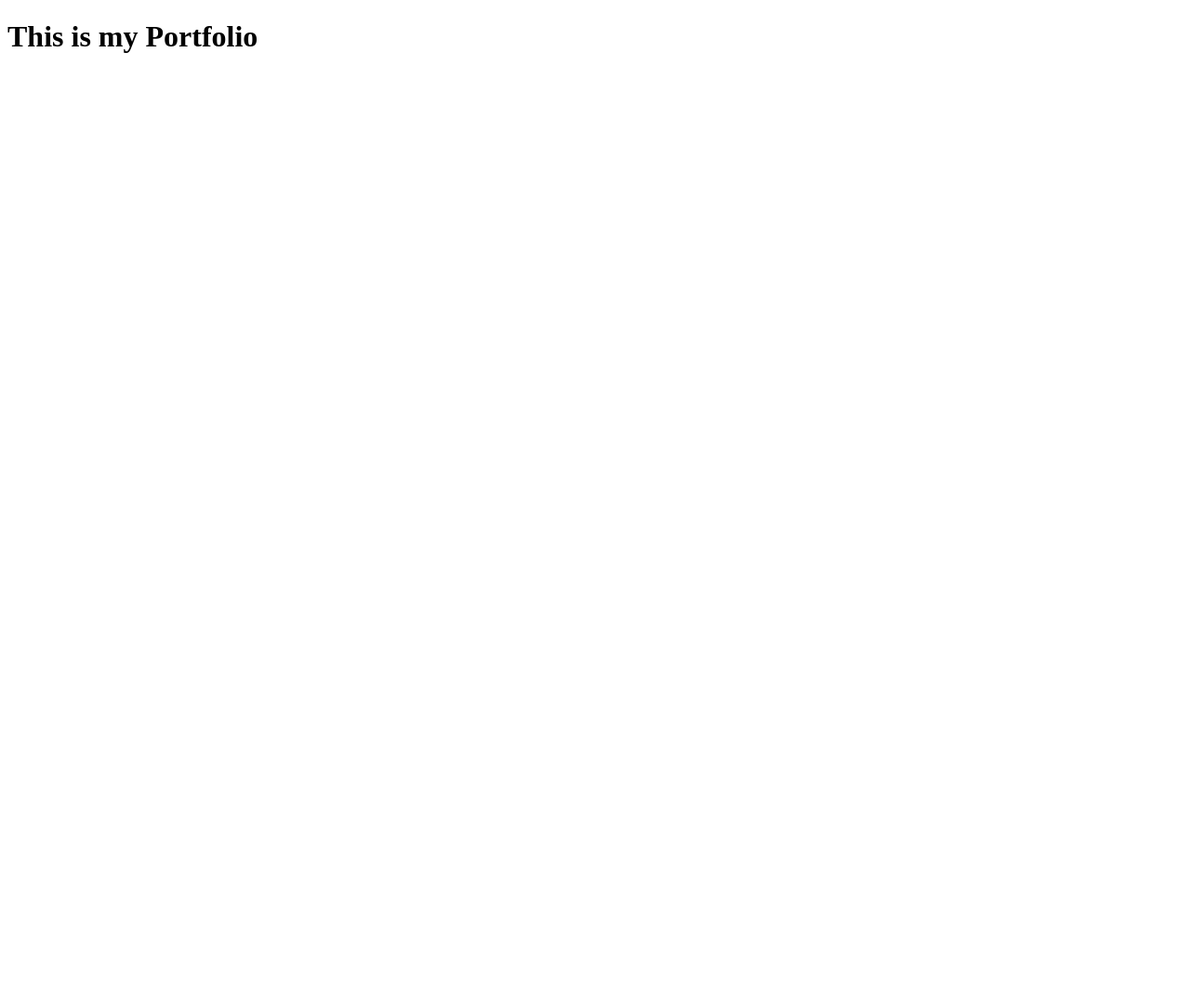
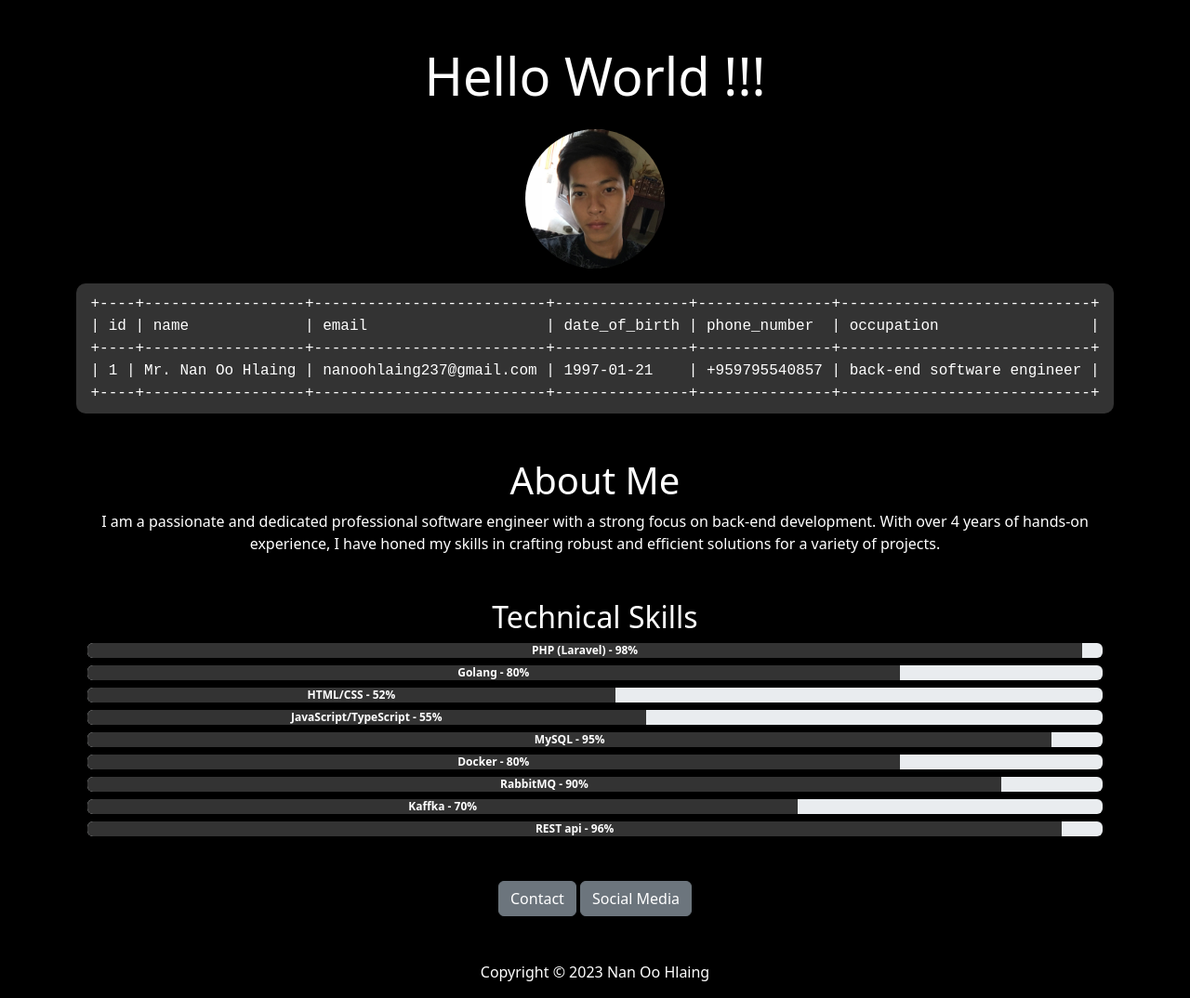
Before and after one commit to nanoohlaing1997/portfolio, a plain HTML site: page index.html in a window 1280 px wide. Shown: the whole page at 93% size. Before the commit the page ends 800 px from the top, so only its background shows below. Drawn offline with nearby package versions, Linux system fonts and the light colour scheme.

Commit message:
adding initial page

```diff
--- a/index.html
+++ b/index.html
@@ -5,8 +5,143 @@
 		<meta http-equiv="X-UA-Compatible" content="IE-edge">
 		<meta name="viewport" content="width-device-width, initial-scale-1.0">
 		<title>My Portfolio</title>
+		<link rel="stylesheet" href="https://cdn.jsdelivr.net/npm/bootstrap/dist/css/bootstrap.min.css">
 	</head>
-	<body>
-		<h1>This is my Portfolio</h1>
+
+	<style>
+		/* Custom CSS for the content */
+		.content {
+			font-family: monospace; /* Use a monospace font for a terminal look */
+			background-color: #333; /* Dark background color */
+			color: white; /* White text color */
+			padding: 10px;
+			border-radius: 10px;
+		}
+		/* Custom styling for '+' and '-' characters */
+		.content::before,
+		.content::after {
+			margin-right: 5px;
+			color: #ccc; /* Light color for '+' */
+		}
+		.content::after {
+			margin-left: 5px;
+		}
+
+		 /* Custom CSS for twinkle animation */
+		@keyframes twinkle {
+            0%, 100% {
+                opacity: 1;
+            }
+            50% {
+                opacity: 0;
+            }
+        }
+        .twinkle-text {
+            animation: twinkle 5s infinite; /* Apply the animation to the text */
+        }
+
+		/* Custom CSS for the percentage bars */
+        .progress-label {
+            font-weight: bold;
+			color: white;
+        }
+		.progress-bar{
+			background-color: #333;
+			/* height: 20px; */
+		}
+	</style>
+
+	<body class="bg-black text-white">
+		<div class="container text-center mt-5">
+		<h1 class="display-4 twinkle-text">Hello World !!!</h1>
+		<div class="container text-center mb-3">
+		<img src="linkedin.jpeg" alt="This is my profile" width="150" height="150" class="img-fluid rounded-circle mx-auto mt-3">
+		</div>
+
+		<div class="row mb-3">
+            <div class="col-12">
+                <div class="content">
+                    +----+------------------+--------------------------+---------------+---------------+----------------------------+<br>
+                    | id | name &nbsp; &nbsp; &nbsp; &nbsp; &nbsp; &nbsp; | email &nbsp; &nbsp; &nbsp; &nbsp; &nbsp; &nbsp; &nbsp; &nbsp; &nbsp; &nbsp;| date_of_birth | phone_number &nbsp;| occupation &nbsp; &nbsp; &nbsp; &nbsp; &nbsp; &nbsp; &nbsp; &nbsp; |<br>
+                    +----+------------------+--------------------------+---------------+---------------+----------------------------+<br>
+                    |  1 | Mr. Nan Oo Hlaing | nanoohlaing237@gmail.com | 1997-01-21 &nbsp; &nbsp;| +959795540857 | back-end software engineer |<br>
+                    +----+------------------+--------------------------+---------------+---------------+----------------------------+
+                </div>
+            </div>
+        </div>
+
+		<div class="mt-5 mb-5">
+			<h1>About Me</h1>
+			<p>
+				I am a passionate and dedicated professional software engineer with a strong focus on back-end development. With over 4 years of hands-on experience, I have honed my skills in crafting robust and efficient solutions for a variety of projects.
+			</p>
+		</div>
+		<div class="container mt-5 mb-5">
+			<h2>Technical Skills</h2>
+			<div class="progress">
+				<div class="progress-bar" role="progressbar" style="width: 98%;" aria-valuenow="98" aria-valuemin="0" aria-valuemax="100">
+					<span class="progress-label">PHP (Laravel) - 98%</span>
+				</div>
+			</div>
+			<div class="progress mt-2">
+				<div class="progress-bar" role="progressbar" style="width: 80%;" aria-valuenow="80" aria-valuemin="0" aria-valuemax="100">
+					<span class="progress-label">Golang - 80%</span>
+				</div>
+			</div>
+			<div class="progress mt-2">
+				<div class="progress-bar" role="progressbar" style="width: 52%;" aria-valuenow="52" aria-valuemin="0" aria-valuemax="100">
+					<span class="progress-label">HTML/CSS - 52%</span>
+				</div>
+			</div>
+			<div class="progress mt-2">
+				<div class="progress-bar" role="progressbar" style="width: 55%;" aria-valuenow="55" aria-valuemin="0" aria-valuemax="100">
+					<span class="progress-label">JavaScript/TypeScript - 55%</span>
+				</div>
+			</div>
+			<div class="progress mt-2">
+				<div class="progress-bar" role="progressbar" style="width: 95%;" aria-valuenow="95" aria-valuemin="0" aria-valuemax="100">
+					<span class="progress-label">MySQL - 95%</span>
+				</div>
+			</div>
+			<div class="progress mt-2">
+				<div class="progress-bar" role="progressbar" style="width: 80%;" aria-valuenow="80" aria-valuemin="0" aria-valuemax="100">
+					<span class="progress-label">Docker - 80%</span>
+				</div>
+			</div>
+            <div class="progress mt-2">
+				<div class="progress-bar" role="progressbar" style="width: 90%;" aria-valuenow="90" aria-valuemin="0" aria-valuemax="100">
+					<span class="progress-label">RabbitMQ - 90%</span>
+				</div>
+			</div>
+			<div class="progress mt-2">
+				<div class="progress-bar" role="progressbar" style="width: 70%;" aria-valuenow="70" aria-valuemin="0" aria-valuemax="100">
+					<span class="progress-label">Kaffka - 70%</span>
+				</div>
+			</div>
+			<div class="progress mt-2">
+				<div class="progress-bar" role="progressbar" style="width: 96%;" aria-valuenow="96" aria-valuemin="0" aria-valuemax="100">
+					<span class="progress-label">REST api - 96%</span>
+				</div>
+			</div>
+		</div>
+		<div class="mt-5 mb-5">
+			<a href="mailto:nanoohlaing237@gmail.com" class="btn btn-secondary">
+				Contact
+			</a>
+			<button class="btn btn-secondary" onclick="openLinkedInProfile()">
+				Social Media
+			</button>
+		</div>
+		<script src="https://cdn.jsdelivr.net/npm/bootstrap/dist/js/bootstrap.min.js"></script>
+		<script>
+			function openLinkedInProfile() {
+				window.open('https://www.linkedin.com/in/nan-oo-hlaing-bbb1b0191/', '_blank');
+			}
+		</script>
+		<footer>
+			<div class="container">
+			  <p>Copyright &copy; 2023 Nan Oo Hlaing</p>
+			</div>
+		</footer>
 	</body>
 </html>
```
Also changed, not shown: linkedin.jpeg (added).
